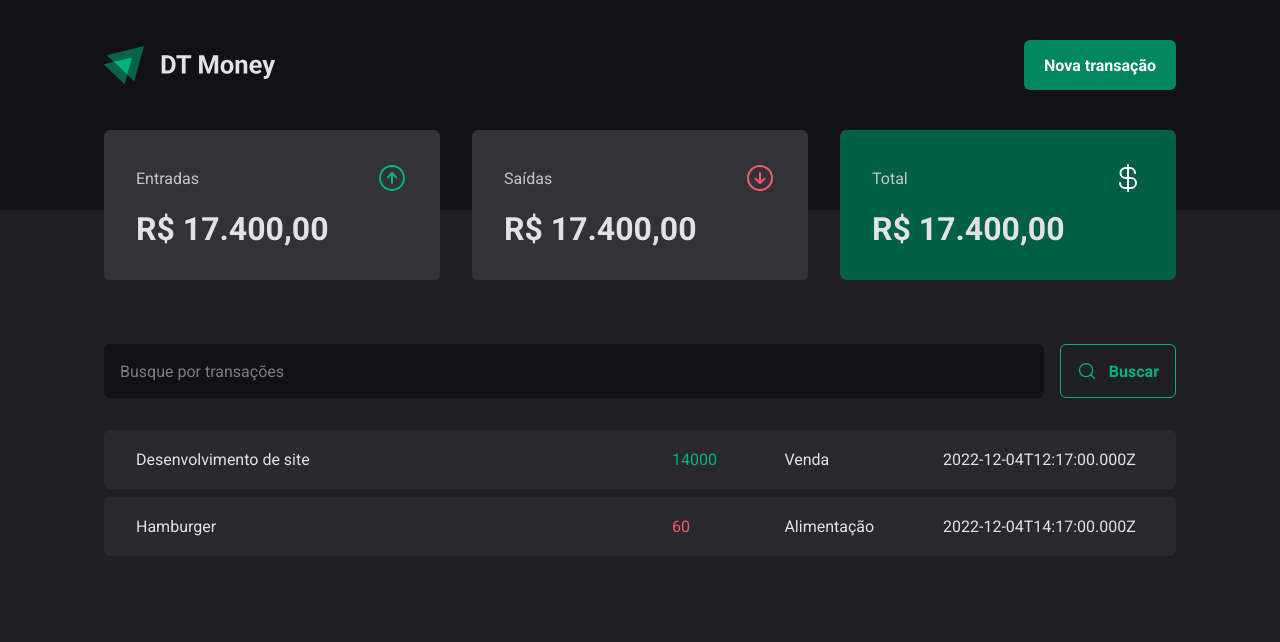
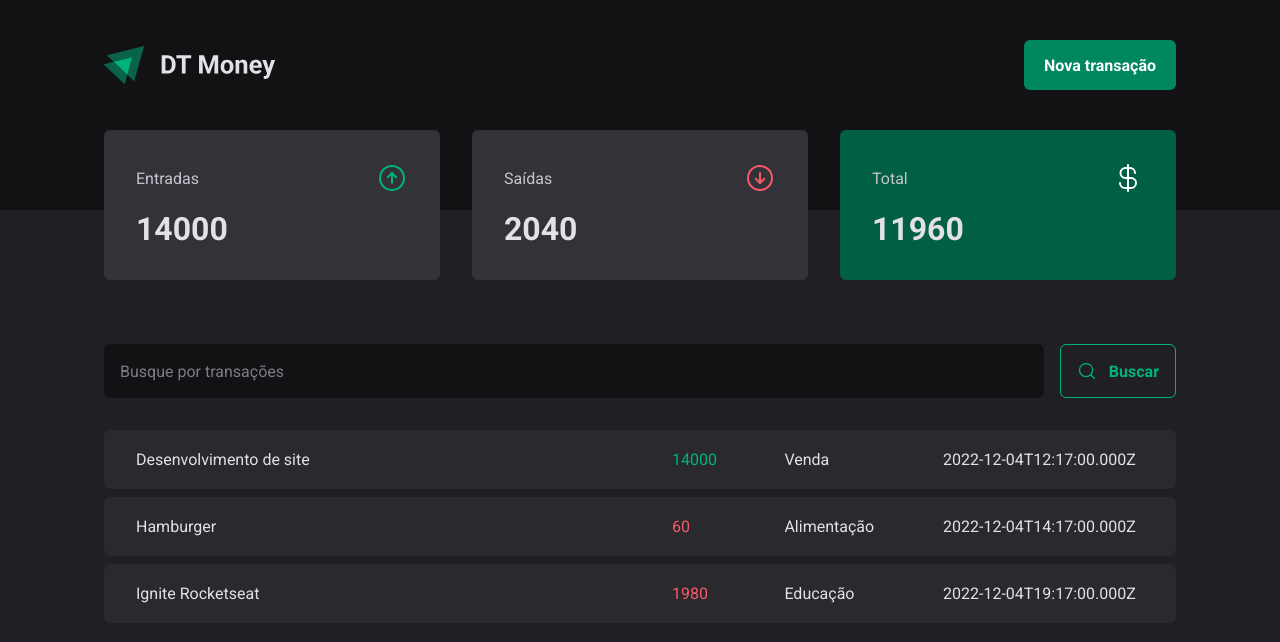
Before and after one commit to osvaldokalvaitir/-reactjs-ignite2022-project3, a React (Vite) app: page / in a window 1280 px wide. Shown: the top 642 px of the page. Built offline with nearby package versions, Linux system fonts and the light colour scheme; data requests are answered from the project's data file.

Commit message:
Calculando resumo de transações

```diff
--- a/server.json
+++ b/server.json
@@ -15,6 +15,14 @@
       "category": "Alimentação",
       "price": 60,
       "createdAt": "2022-12-04T14:17:00.000Z"
+    },
+    {
+      "id": 3,
+      "description": "Ignite Rocketseat",
+      "type": "outcome",
+      "category": "Educação",
+      "price": 1980,
+      "createdAt": "2022-12-04T19:17:00.000Z"
     }
   ]
 }
--- a/src/components/Summary/index.tsx
+++ b/src/components/Summary/index.tsx
@@ -5,6 +5,25 @@
 
 export function Summary() {
   const { transactions } = useContext(TransactionsContext);
+
+  const summary = transactions.reduce(
+    (acc, transaction) => {
+      if (transaction.type === 'income') {
+        acc.income += transaction.price;
+        acc.total += transaction.price;
+      } else {
+        acc.outcome += transaction.price;
+        acc.total -= transaction.price;
+      }
+
+      return acc;
+    },
+    {
+      income: 0,
+      outcome: 0,
+      total: 0
+    }
+  )
 
   return (
     <SummaryContainer>
@@ -14,7 +33,7 @@
           <ArrowCircleUp size={32} color="#00b37e" />
         </header>
 
-        <strong>R$ 17.400,00</strong>
+        <strong>{summary.income}</strong>
       </SummaryCard>
 
       <SummaryCard>
@@ -23,7 +42,7 @@
           <ArrowCircleDown size={32} color="#f75a68" />
         </header>
 
-        <strong>R$ 17.400,00</strong>
+        <strong>{summary.outcome}</strong>
       </SummaryCard>
 
       <SummaryCard variant="green">
@@ -32,7 +51,7 @@
           <CurrencyDollar size={32} color="#fff" />
         </header>
 
-        <strong>R$ 17.400,00</strong>
+        <strong>{summary.total}</strong>
       </SummaryCard>
     </SummaryContainer>
   )
```
